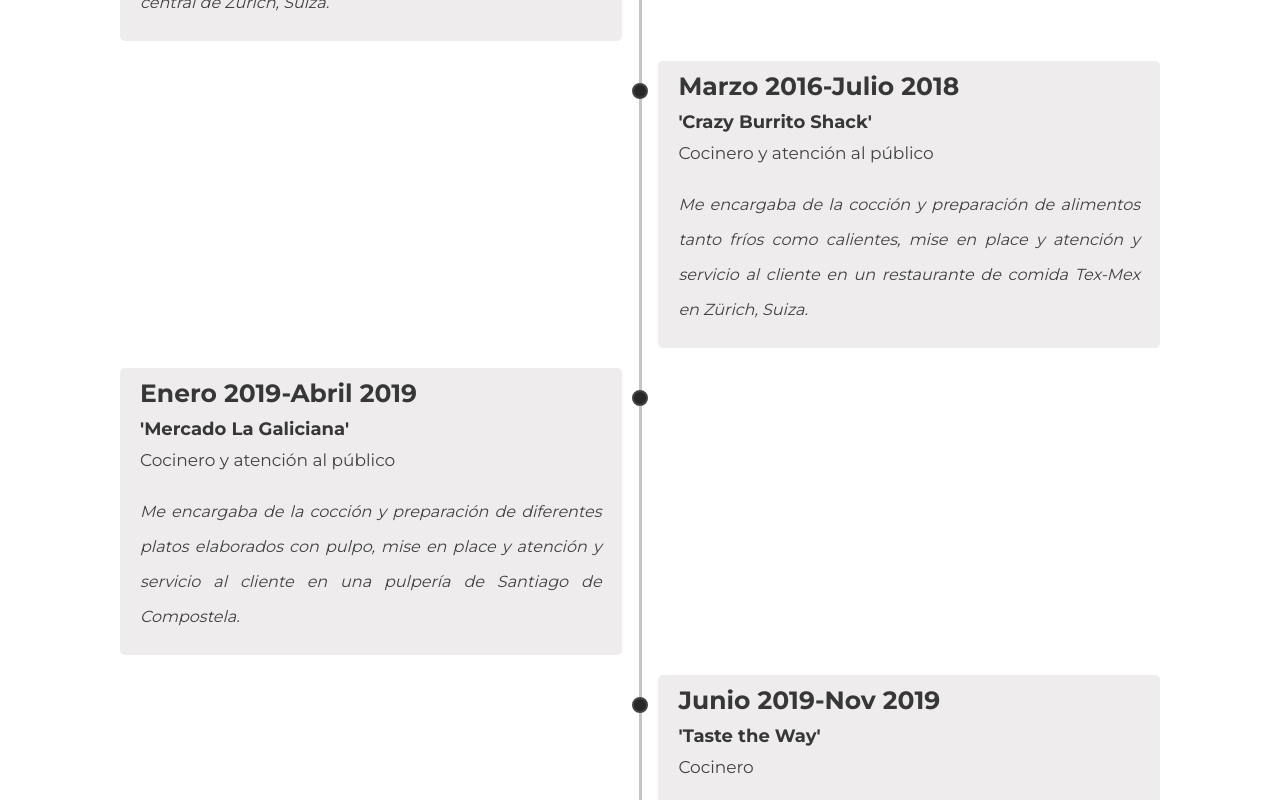
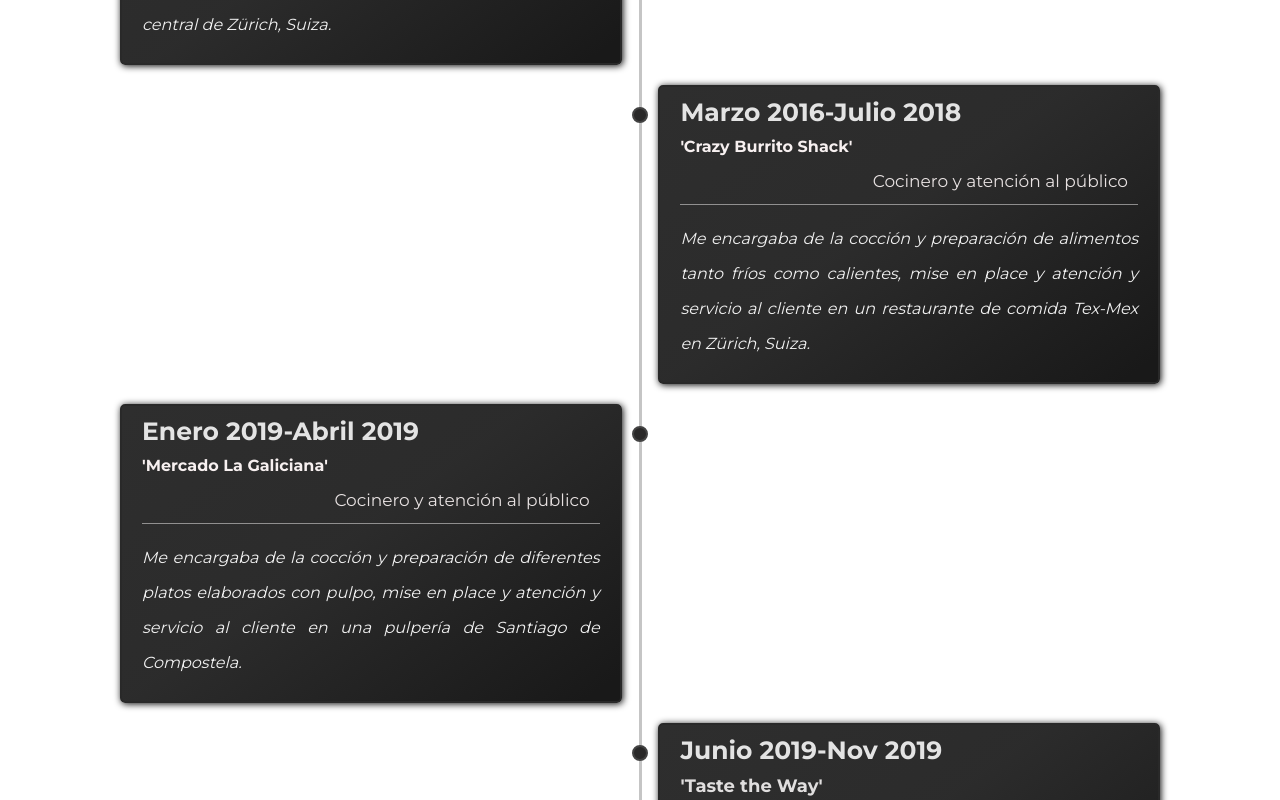
Before and after one commit to Guillx/Mi_Web, a React (Create React App) app: page / in a window 1280 px wide. Shown: the part 5480-6280 px from the top of the page. Built offline with nearby package versions, Linux system fonts and the light colour scheme.

Commit message:
editando campo experiencia

```diff
--- a/src/assets/css/Experiencia.css
+++ b/src/assets/css/Experiencia.css
@@ -63,11 +63,18 @@
 
 .timeline-content {
   width: 95%;
-  /* border: 2px solid rgb(109, 109, 109); */
+  border: 2px solid rgb(41, 41, 41);
   border-radius: 5px;
-  background-color: rgba(223, 219, 219, 0.534);
+  background: rgb(0, 0, 0);
+  background: linear-gradient(
+    144deg,
+    rgba(0, 0, 0, 0.82) 0%,
+    rgba(10, 10, 10, 0.8625333727241) 45%,
+    rgba(25, 25, 25, 1) 96%
+  );
+  box-shadow: 1px 1px 7px var(--primaryblack);
   padding: 5px 20px;
-  color: rgb(36, 35, 35);
+  color: rgb(247, 240, 240);
   direction: ltr;
   font-family: "Montserrat", sans-serif;
   margin: 10px 0;
@@ -75,28 +82,33 @@
 
 .timeline-content h3 {
   margin-top: 0.3125rem;
-  color: rgba(27, 27, 27, 0.87);
+  color: rgba(255, 255, 255, 0.87);
+
   font-weight: 900;
   font-size: 25px;
 }
 
-.timeline-content span {
+.timeline-content .empresa {
   margin-top: 0.3125rem;
-  color: rgba(27, 27, 27, 0.87);
-
+  color: rgba(252, 249, 249, 0.87);
+  width: 100%;
+  margin: 0;
   font-size: 18px;
 }
 
 .timeline-content .cargo {
   line-height: 35px;
   font-size: 17px;
-  color: rgb(66, 66, 66);
+  color: rgb(231, 225, 225);
+  border-bottom: 1px solid rgba(233, 231, 231, 0.534);
+  padding: 5px 10px;
+  text-align: right;
 }
 
 .timeline-content .descripcion-puesto {
   line-height: 35px;
   font-size: 16px;
-  color: rgb(66, 66, 66);
+  color: rgb(241, 241, 241);
   font-style: italic;
   text-align: justify;
 }
@@ -216,7 +228,7 @@
   .timeline-content .cargo {
     line-height: 35px;
     font-size: 15px;
-    color: rgb(66, 66, 66);
+    text-align: left;
   }
 
   .timeline-content .descripcion-puesto {
--- a/src/assets/css/Portfolio.css
+++ b/src/assets/css/Portfolio.css
@@ -39,6 +39,7 @@
   margin-right: 0;
   margin-left: 0;
 }
+
 .portfolio-image {
   width: 19rem;
   height: 12rem;
@@ -75,12 +76,12 @@
 }
 
 .portfolio-image-box:hover .overflow {
-  opacity: 75%;
+  opacity: 85%;
   transition: 0.3s ease-in-out;
 }
 
 .portfolio-icon {
-  color: var(--primarygreen);
+  color: white;
 
   position: absolute;
   opacity: 0;
--- a/src/components/Experiencia.js
+++ b/src/components/Experiencia.js
@@ -73,10 +73,11 @@
           <div className="marker"></div>
           <div className="timeline-content">
             <h3>Junio 2019-Nov 2019</h3>
-            <span>
+            <p className="empresa">
               <b>'Taste the Way'</b>
-            </span>
+            </p>
             <p className="cargo">Cocinero</p>
+
             <p className="descripcion-puesto">
               Me encargaba de la preparación de alimentos y mise en place en un
               restaurante de comida tradicional gallega en el Camino de
```
